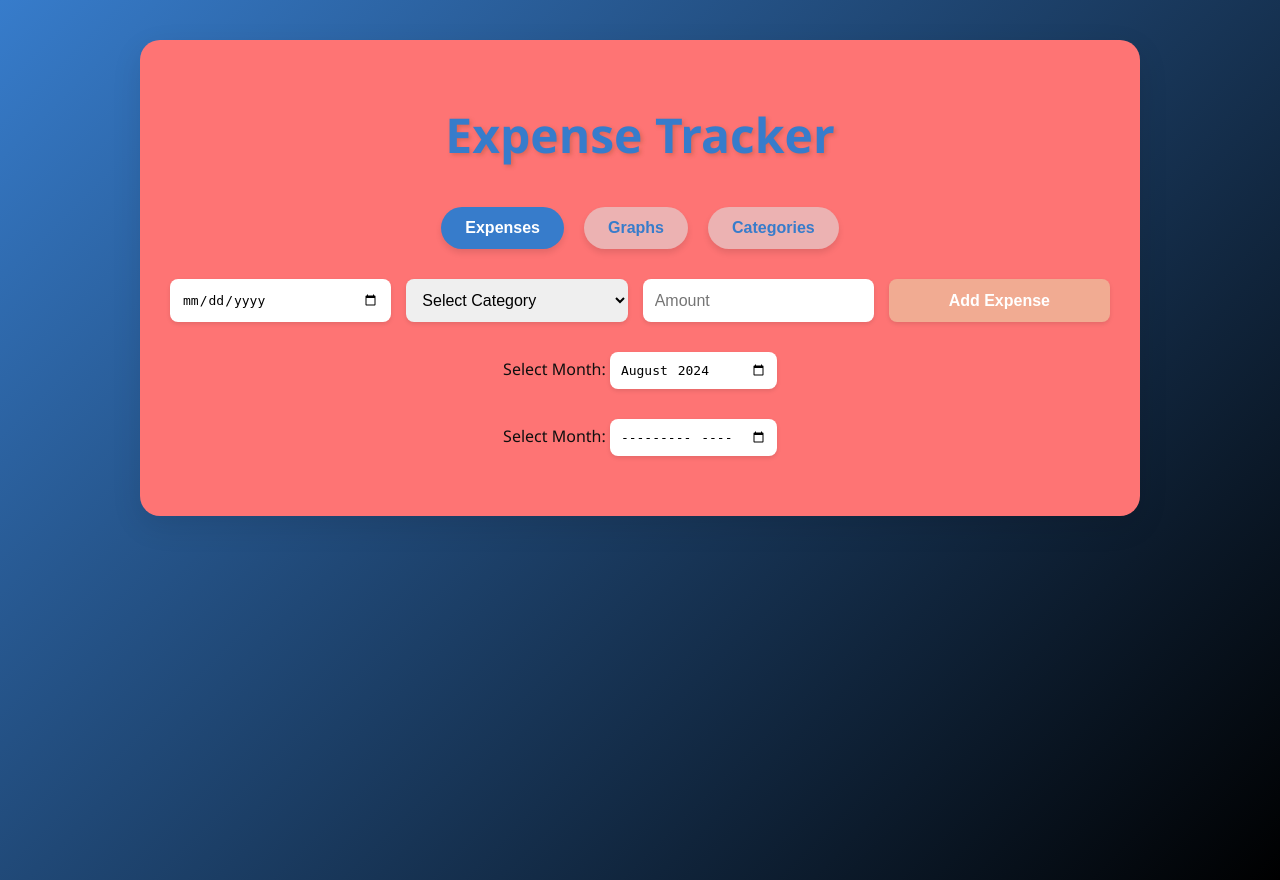
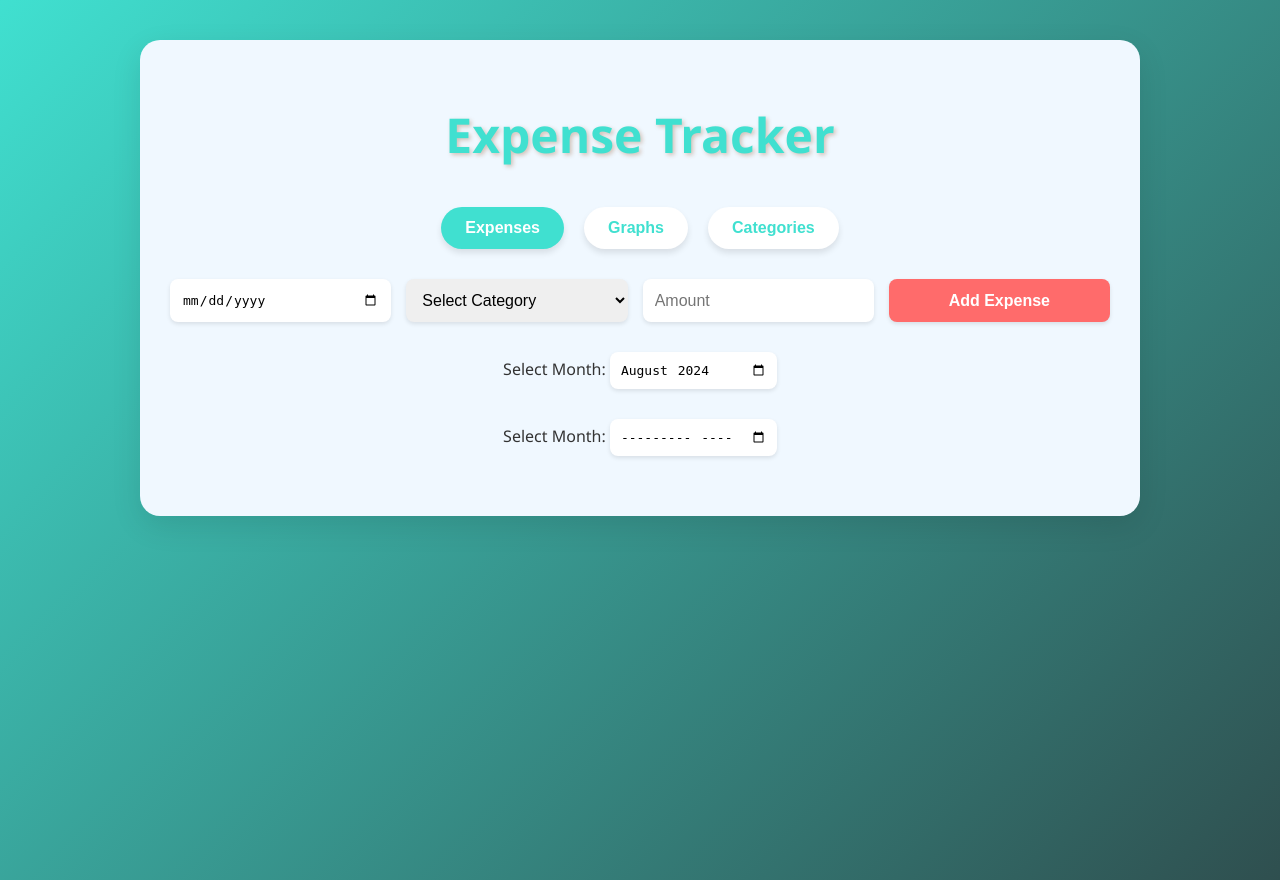
Before and after one commit to aalibrahimi/ExpenseTracker, a Flask app: page / in a window 1280 px wide. Run offline with Flask 3, Linux system fonts and the light colour scheme.

Commit message:
front end css look

```diff
--- a/static/expense.css
+++ b/static/expense.css
@@ -1,10 +1,29 @@
 :root {
-    --primary-color: #377ccb;  /* Saddle Brown */
-    --secondary-color: #000000;  /* Chocolate */
-    --accent-color: #f1ab92;  /* Coral */
-    --text-color: #0f0f0f;
-    --background-color: #fe7474;  /* Light cream */
-    --card-background: #ecb2b2;
+    --primary-color: #40E0D0;
+    --secondary-color: #2F4F4F;
+    --accent-color: #FF6B6B;
+    --text-color: #333333;
+    --background-color: #F0F8FF;
+    --card-background: #FFFFFF;
+  /* --primary-color: #FF7F50;
+  --secondary-color: #8B4513;
+  --accent-color: #FFD700;
+  --text-color: #4A0E0E;
+  --background-color: #FFF0F5;
+  --card-background: #FFFAF0; */
+  /* --primary-color: #20B2AA;
+  --secondary-color: #222228;
+  --accent-color: #FFA07A;
+  --text-color: #000080;
+  --background-color: #E0FFFF;
+  --card-background: #FFFFFF; */
+  /* --primary-color: #8B4513;
+  --secondary-color: #556B2F;
+  --accent-color: #DAA520;
+  --text-color: #3C1414;
+  --background-color: #FAEBD7;
+  --card-background: #FFF8DC;
+    */
   }
 
   body {
@@ -67,6 +86,7 @@
     flex-wrap: wrap;
     gap: 15px;
     margin-bottom: 30px;
+    /* background-color: #FF6347; */
   }
 
   #expenseForm input,
```
